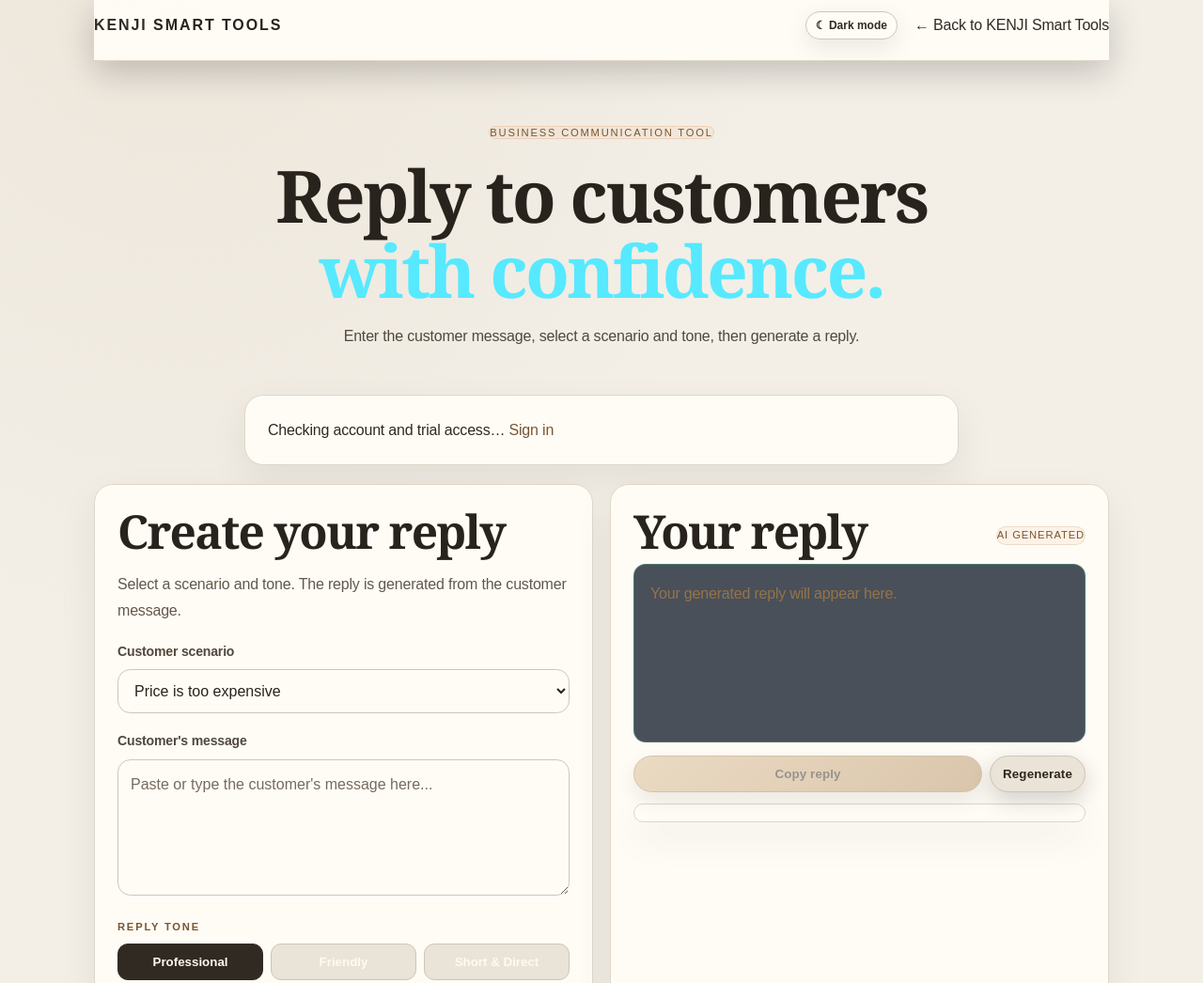
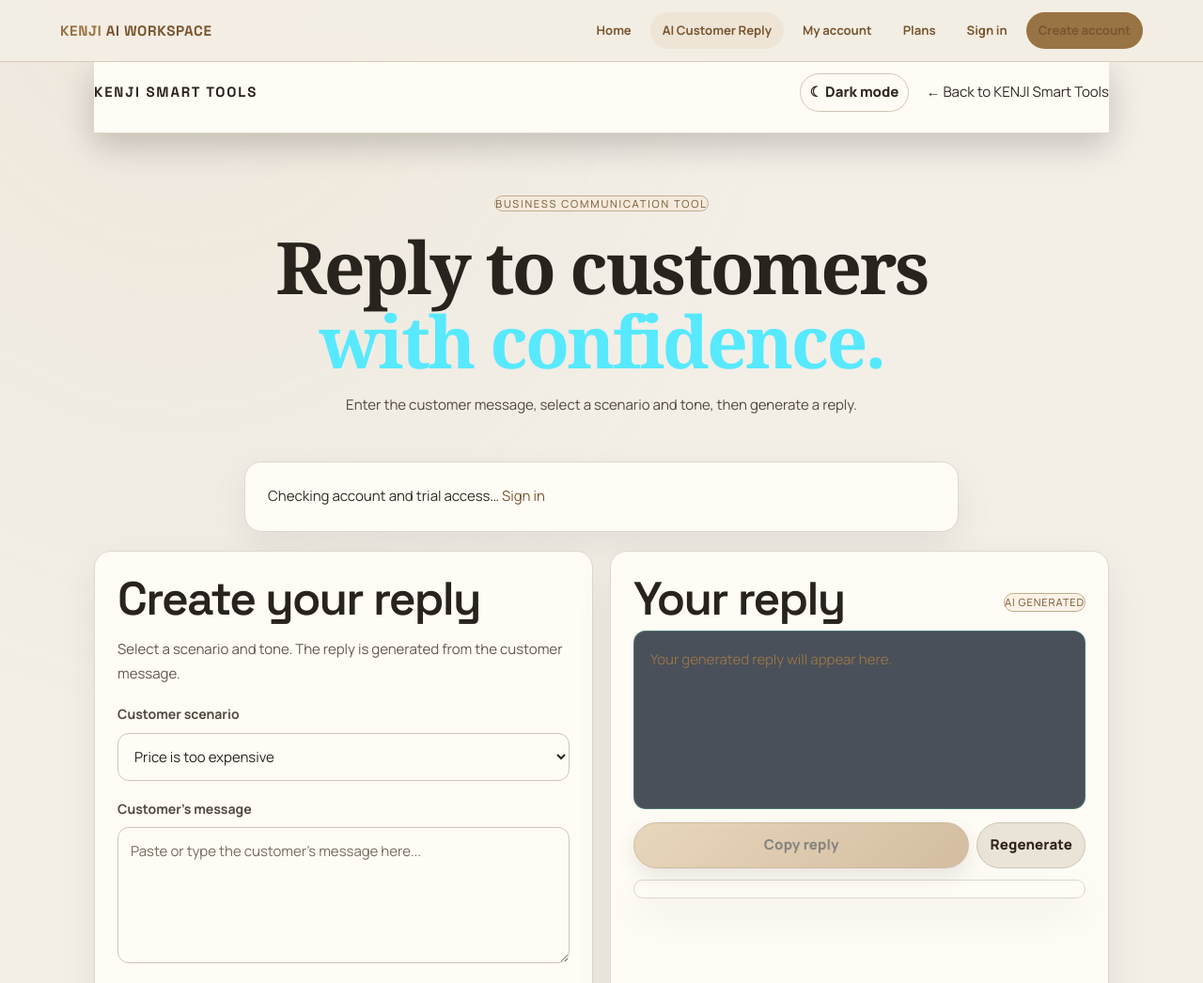
Before and after one commit to bosscobossco69-wq/kenji-smart-tools, a website: page ai-customer-reply.html in a window 1280 px wide. Shown: the top 1046 px of the page at 94% size. Drawn offline with Linux system fonts and the light colour scheme; no server answers.

Commit message:
Apply unified workspace navigation and theme

```diff
--- a/ai-customer-reply.html
+++ b/ai-customer-reply.html
@@ -15,6 +15,7 @@
 </style>  <link rel="icon" href="/favicon.svg" type="image/svg+xml">
 
 <link rel="stylesheet" href="/assets/kenji-premium.css">
+<link rel="stylesheet" href="/assets/kenji-workspace-ui.css">
 </head>
 <body>
 <header class="shell nav"><a class="brand" href="/">KENJI <b>SMART TOOLS</b></a><a href="/">← Back to KENJI Smart Tools</a></header>
@@ -68,4 +69,5 @@
 initializeAccess();
 </script><script src="/assets/kenji-motion.js" defer></script>
 <script src="/assets/kenji-theme.js" defer></script>
+<script src="/assets/kenji-workspace-nav.js" defer></script>
 </body></html>
```
